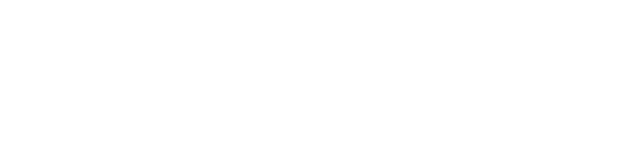
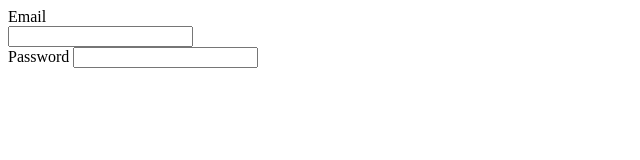
Before and after one commit to travistank616/goForth, a plain HTML site: page src/index.html in a window 1280 px wide. Shown: the whole page, without its empty margins (0-640 px from the left). Drawn offline with Linux system fonts and the light colour scheme.

Commit message:
Update index.html

```diff
--- a/src/index.html
+++ b/src/index.html
@@ -1,2 +1,24 @@
 <!DOCTYPE html>
 <html lang="en">
+<head>
+    <meta charset="UTF-8">
+    <meta name="viewport" context="width=device-width, initial-scale=1.0">
+    <meta http-equiv="X-UA-Compatible" content="ie-edge">
+    <title>Index</title>
+</head>
+<body>
+    <main>
+        <form>
+            <label for="email">Email</label></br>
+            <input type="text" name="email" id="email"></br>
+            <label for="password">Password</label>
+            <input type="text" name="password" id="password"
+        </form>
+    </main>
+
+
+
+
+
+</body>
+</html>
```
